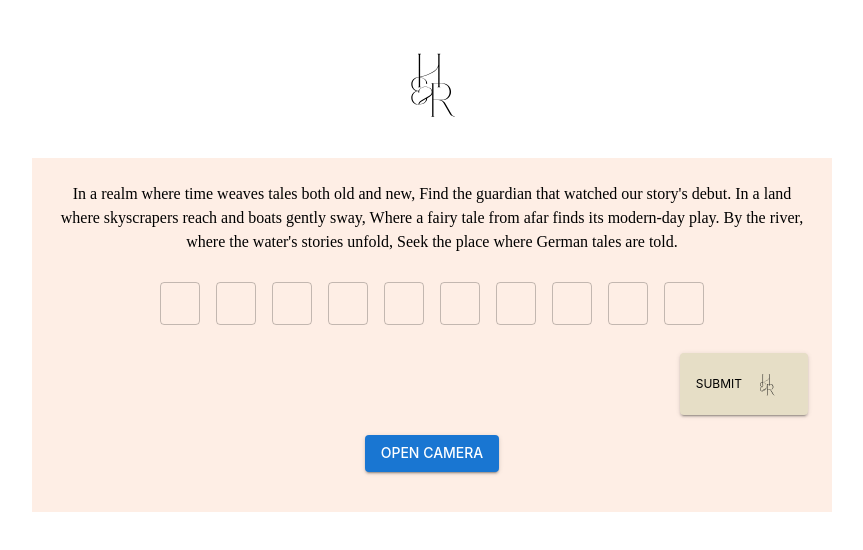
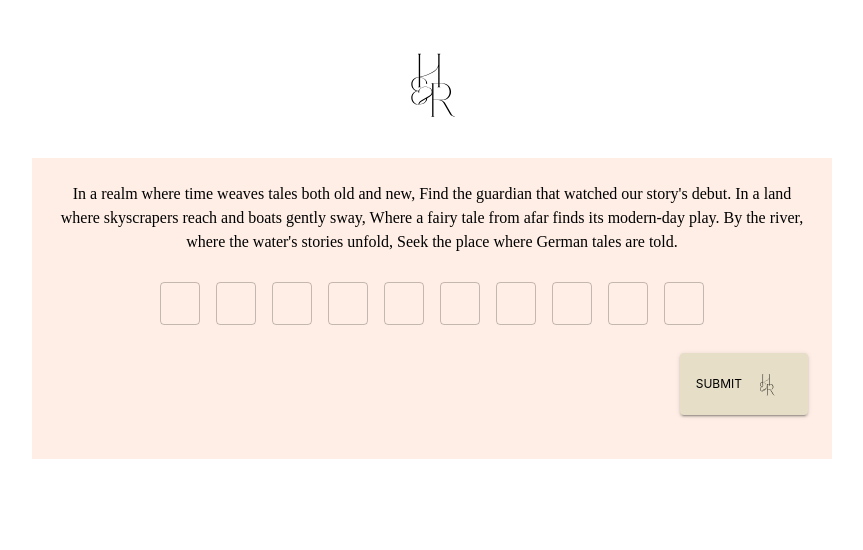
Before and after one commit to raouln97/heeren-raoul, a React (Create React App) app: page / in a window 1280 px wide. Shown: the top 550 px of the page, without its empty margins (208-1071 px from the left). Built offline with nearby package versions, Linux system fonts and the light colour scheme.

Commit message:
fix: memory issue

```diff
--- a/src/components/Cluecomponent.tsx
+++ b/src/components/Cluecomponent.tsx
@@ -123,7 +123,7 @@ const ClueComponent = () => {
         display="flex"
         paddingTop="20px"
       >
-        <CameraCarousel />
+        {/* <CameraCarousel /> */}
       </Grid>
     </Grid>
   );
```
